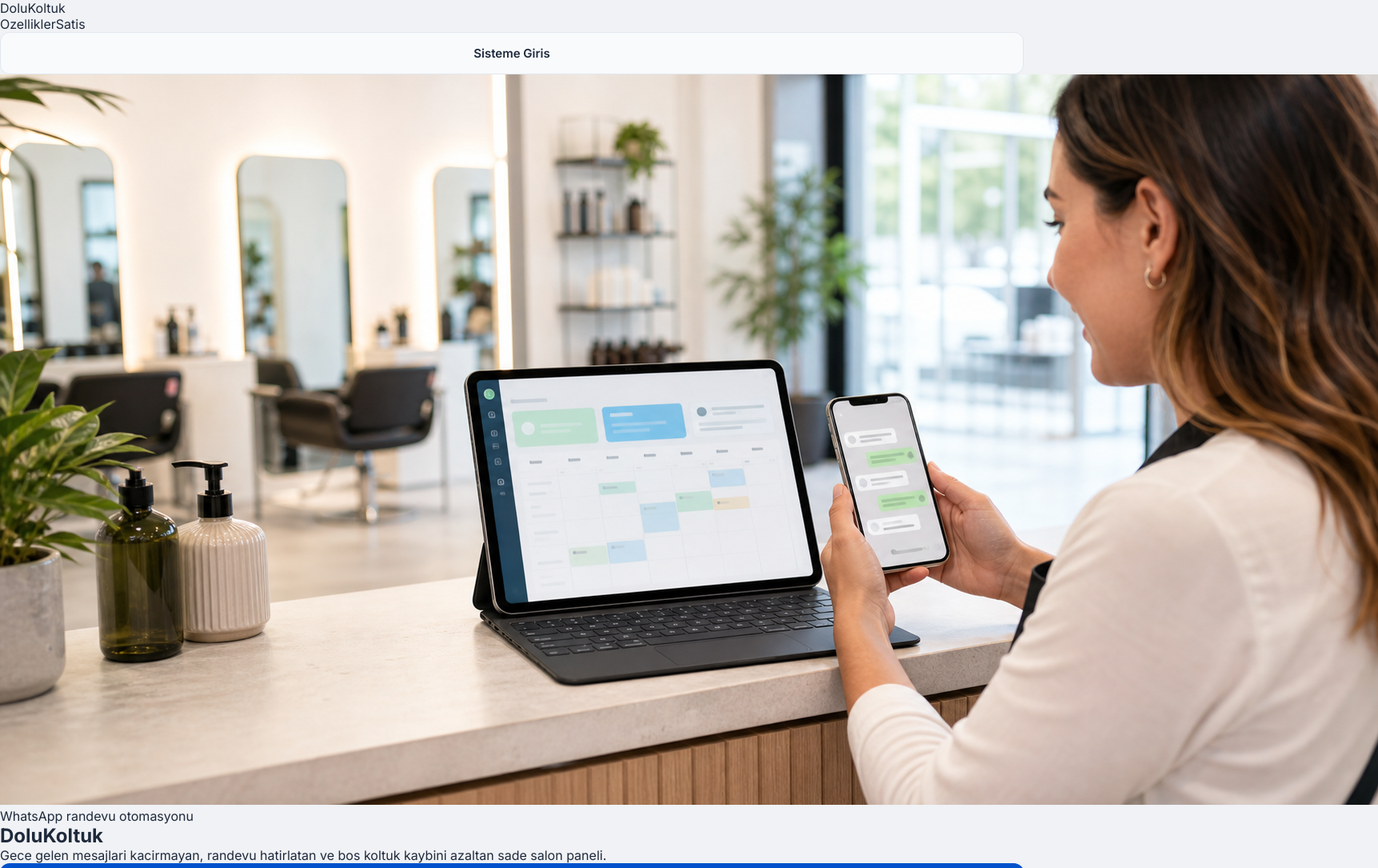
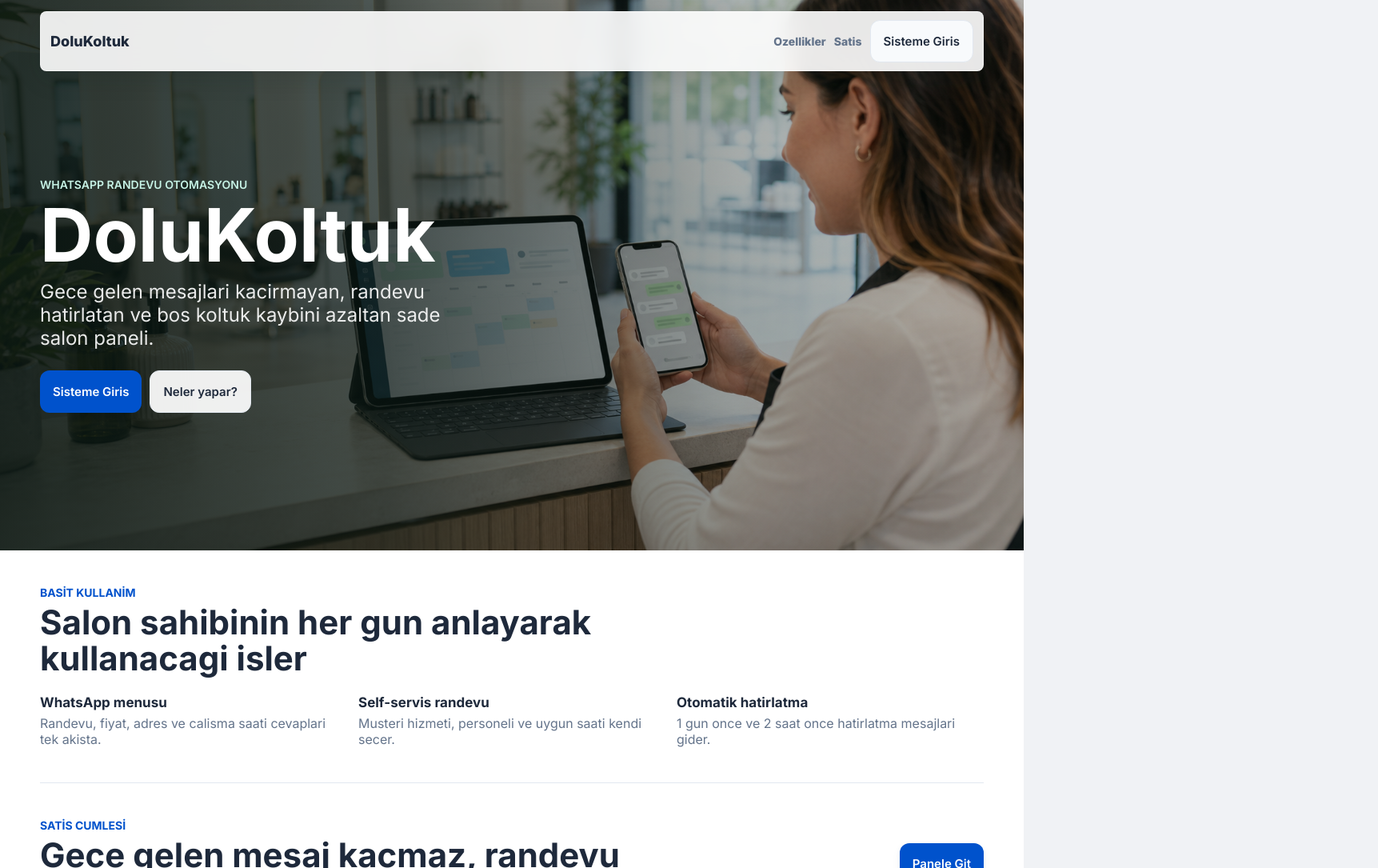
Before and after one commit to can-ozyasar/DoluKoltuk_app, a Next.js app: page / in a window 1280 px wide. Shown: the top 1085 px of the page at 80% size, 1723 px wide, since content can reach past the window. Built offline with nearby package versions, Linux system fonts and the light colour scheme.

Commit message:
fix: restore landing page styles

```diff
--- a/src/app/globals.css
+++ b/src/app/globals.css
@@ -342,3 +342,205 @@ button:disabled { opacity: 0.5; }
 .mb-4 { margin-bottom: 16px; }
 .mt-4 { margin-top: 16px; }
 .stack { display: flex; flex-direction: column; gap: 16px; }
+
+/* =========================================
+   LANDING PAGE (HOMEPAGE) STYLES
+   ========================================= */
+
+.landing-page {
+  min-height: 100vh;
+  background: var(--surface);
+}
+
+.landing-header {
+  position: fixed;
+  top: 0;
+  left: 0;
+  right: 0;
+  z-index: 20;
+  display: flex;
+  align-items: center;
+  justify-content: space-between;
+  gap: 16px;
+  width: min(1180px, calc(100vw - 28px));
+  margin: 14px auto 0;
+  border: 1px solid rgba(255, 255, 255, 0.42);
+  border-radius: 8px;
+  background: rgba(255, 255, 255, 0.9);
+  box-shadow: 0 10px 30px rgba(15, 28, 23, 0.14);
+  padding: 10px 12px;
+  backdrop-filter: blur(14px);
+}
+
+.landing-brand {
+  color: var(--text-main);
+  font-size: 18px;
+  font-weight: 900;
+  text-decoration: none;
+}
+
+.landing-nav {
+  display: flex;
+  align-items: center;
+  gap: 10px;
+}
+
+.landing-nav a:not(.btn) {
+  color: var(--text-muted);
+  font-size: 14px;
+  font-weight: 800;
+  text-decoration: none;
+}
+
+.landing-nav a:not(.btn):hover {
+  color: var(--text-main);
+}
+
+.landing-hero {
+  position: relative;
+  display: grid;
+  align-items: center;
+  min-height: 86svh;
+  overflow: hidden;
+  padding: 120px max(24px, calc((100vw - 1180px) / 2)) 72px;
+}
+
+.landing-hero-image {
+  position: absolute;
+  inset: 0;
+  width: 100%;
+  height: 100%;
+  object-fit: cover;
+}
+
+.landing-hero-shade {
+  position: absolute;
+  inset: 0;
+  background:
+    linear-gradient(90deg, rgba(10, 23, 19, 0.86) 0%, rgba(10, 23, 19, 0.68) 38%, rgba(10, 23, 19, 0.24) 72%, rgba(10, 23, 19, 0.1) 100%),
+    linear-gradient(180deg, rgba(10, 23, 19, 0.12) 0%, rgba(10, 23, 19, 0.26) 100%);
+}
+
+.landing-hero-content {
+  position: relative;
+  z-index: 1;
+  width: min(620px, 100%);
+  color: #fff;
+}
+
+.landing-hero-content .eyebrow {
+  color: #c6f2e5;
+  font-weight: 600;
+  font-size: 14px;
+  text-transform: uppercase;
+}
+
+.landing-hero-content h1 {
+  margin: 10px 0 12px;
+  font-size: clamp(48px, 8vw, 92px);
+  line-height: 0.95;
+  letter-spacing: 0;
+}
+
+.landing-hero-content p {
+  max-width: 560px;
+  margin: 0;
+  color: rgba(255, 255, 255, 0.9);
+  font-size: clamp(18px, 2.3vw, 24px);
+}
+
+.landing-actions {
+  display: flex;
+  flex-wrap: wrap;
+  gap: 10px;
+  margin-top: 26px;
+}
+
+.landing-actions .btn {
+  width: auto;
+}
+
+.landing-actions .btn.secondary {
+  background: rgba(255, 255, 255, 0.92);
+}
+
+.landing-band {
+  display: grid;
+  gap: 22px;
+  width: min(1180px, calc(100vw - 32px));
+  margin: 0 auto;
+  padding: 44px 0;
+}
+
+.landing-band.alt {
+  align-items: center;
+  grid-template-columns: minmax(0, 1fr) auto;
+  border-top: 1px solid var(--line);
+}
+
+.landing-section-title {
+  display: grid;
+  gap: 6px;
+}
+
+.landing-section-title h2 {
+  max-width: 760px;
+  margin: 0;
+  font-size: clamp(26px, 4vw, 42px);
+  line-height: 1.08;
+  letter-spacing: 0;
+}
+
+.landing-section-title .eyebrow {
+  color: var(--primary);
+  font-weight: 700;
+  font-size: 14px;
+  text-transform: uppercase;
+}
+
+.landing-feature-grid {
+  display: grid;
+  grid-template-columns: repeat(3, minmax(0, 1fr));
+  gap: 14px;
+}
+
+.landing-feature-grid strong {
+  display: block;
+  margin-bottom: 6px;
+  font-size: 17px;
+}
+
+.landing-feature-grid p {
+  margin: 0;
+  color: var(--text-muted);
+}
+
+@media (max-width: 760px) {
+  .landing-header {
+    align-items: stretch;
+    flex-direction: column;
+  }
+
+  .landing-nav {
+    overflow-x: auto;
+    padding-bottom: 2px;
+  }
+
+  .landing-hero {
+    min-height: 84svh;
+    padding: 154px 18px 54px;
+  }
+
+  .landing-hero-shade {
+    background: linear-gradient(90deg, rgba(10, 23, 19, 0.9) 0%, rgba(10, 23, 19, 0.72) 100%);
+  }
+
+  .landing-actions .btn {
+    width: 100%;
+  }
+
+  .landing-feature-grid,
+  .landing-band.alt {
+    grid-template-columns: 1fr;
+  }
+}
```
Also changed, not shown: 1 other file (tests, documents, lock files or other folders).
